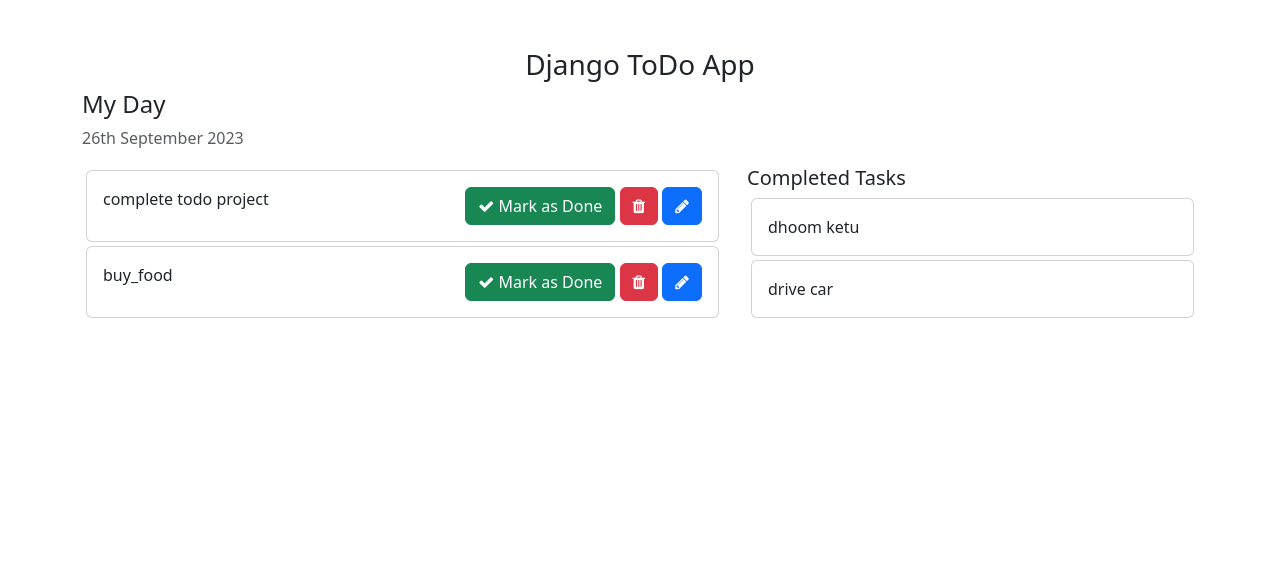
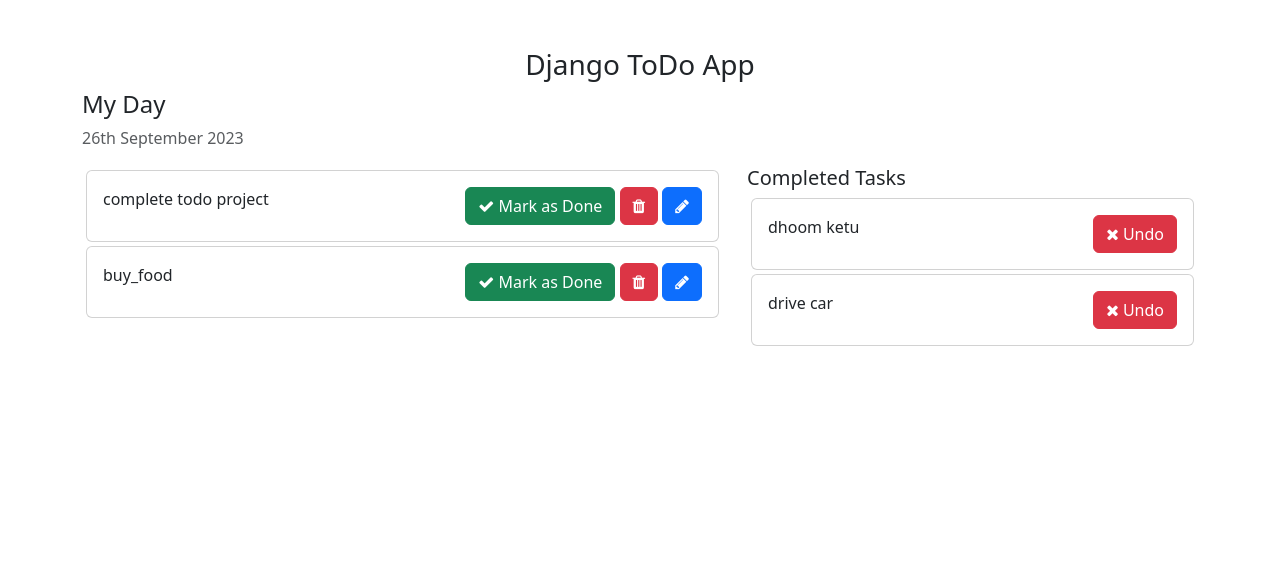
Before and after one commit to pranjaltiwari029/DJANGO-PROJECT, a Django app: page / in a window 1280 px wide. Shown: the top 569 px of the page. Run offline with Django 3.2, Linux system fonts and the light colour scheme; data comes from the database, SQL or seed files in the repository; both versions use the stored data as it was after the commit.

Commit message:
wrote mark as done nd undone funtion

```diff
--- a/UDEMY/ToDo/ToDo/urls.py
+++ b/UDEMY/ToDo/ToDo/urls.py
@@ -20,4 +20,5 @@ from . import views
 urlpatterns = [
     path("admin/", admin.site.urls),
     path("",include('todo_app.urls')),
+
 ]
--- a/UDEMY/ToDo/templates/home-todo.html
+++ b/UDEMY/ToDo/templates/home-todo.html
@@ -32,9 +32,9 @@
                         {{task.task}}
 
                         <span style="position: relative; float: right;">
-                            <a class="btn btn-success"><i class="fa fa-check"></i> Mark as Done</a>
+                            <a href="{% url 'mark_as_done' task.pk %}" class="btn btn-success"><i class="fa fa-check"></i> Mark as Done</a>
                             <a class="btn btn-danger"><i class="fa fa-trash"></i></a>
-                            <a class="btn btn-primary"><i class="fa fa-pencil"></i></a>
+                            <a href={% url 'edit_task' task.id %} class="btn btn-primary"><i class="fa fa-pencil"></i></a>
                         </span>
                     </div>
                 </div>
@@ -47,7 +47,12 @@
                 {% for task in completed_tasks %}
                 <div class="card m-1">
                     <div class="card-body">
-                        {{task.task}}
+                         {{task.task}}
+
+                         <span style="position: relative; float: right;">
+                            <a href="{% url 'mark_as_undone' task.pk %}" class="btn btn-danger"><i class="fa fa-times"></i> Undo</a>
+
+                        </span>
                     </div>
                 </div>
                 {% endfor %}
--- a/UDEMY/ToDo/todo_app/urls.py
+++ b/UDEMY/ToDo/todo_app/urls.py
@@ -4,4 +4,10 @@ from . import views
 urlpatterns = [
     path("",views.home,name="home"),
     path('addTask/',views.addTask,name='addTask'),
+    # mark as done
+    path('mark_as_done/<int:pk>/',views.mark_as_done,name="mark_as_done"),
+    # mark as undone
+    path('mark_as_undone/<int:pk>/',views.mark_as_undone,name="mark_as_undone"),
+    # Edit Feature
+    path('edit_task/<int:pk>/',views.edit_task,name='edit_task'),
 ]
--- a/UDEMY/ToDo/todo_app/views.py
+++ b/UDEMY/ToDo/todo_app/views.py
@@ -1,4 +1,4 @@
-from django.shortcuts import render,redirect
+from django.shortcuts import render,redirect,get_object_or_404
 from .models import Task
 from django.http import HttpResponse
 # Create your views here.
@@ -18,3 +18,21 @@ def addTask(request):
     task=request.POST['task']
     Task.objects.create(task=task)
     return redirect("home")
+
+def mark_as_done(request,pk):
+    task=get_object_or_404(Task, pk=pk)
+    task.is_completed=True
+    task.save()
+
+    # return HttpResponse(task)
+    return redirect('home')
+
+def mark_as_undone(request,pk):
+    task=get_object_or_404(Task,pk=pk)
+    task.is_completed=False
+    task.save()
+
+    return redirect('home')
+
+def edit_task(request,pk):
+    return render(request,'edit_task.html')
```
Also changed, not shown: UDEMY/ToDo/templates/edit_task.html (added, +11 -0 lines), UDEMY/ToDo/db.sqlite3.
